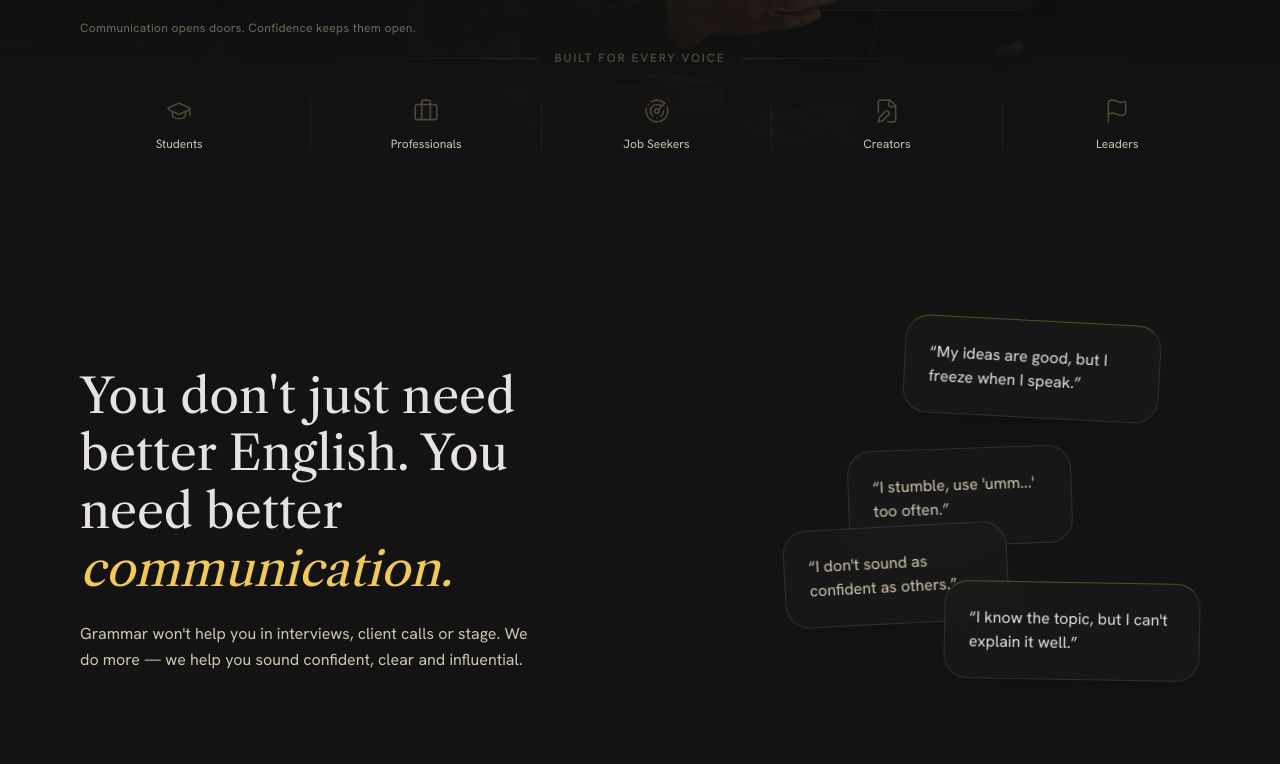
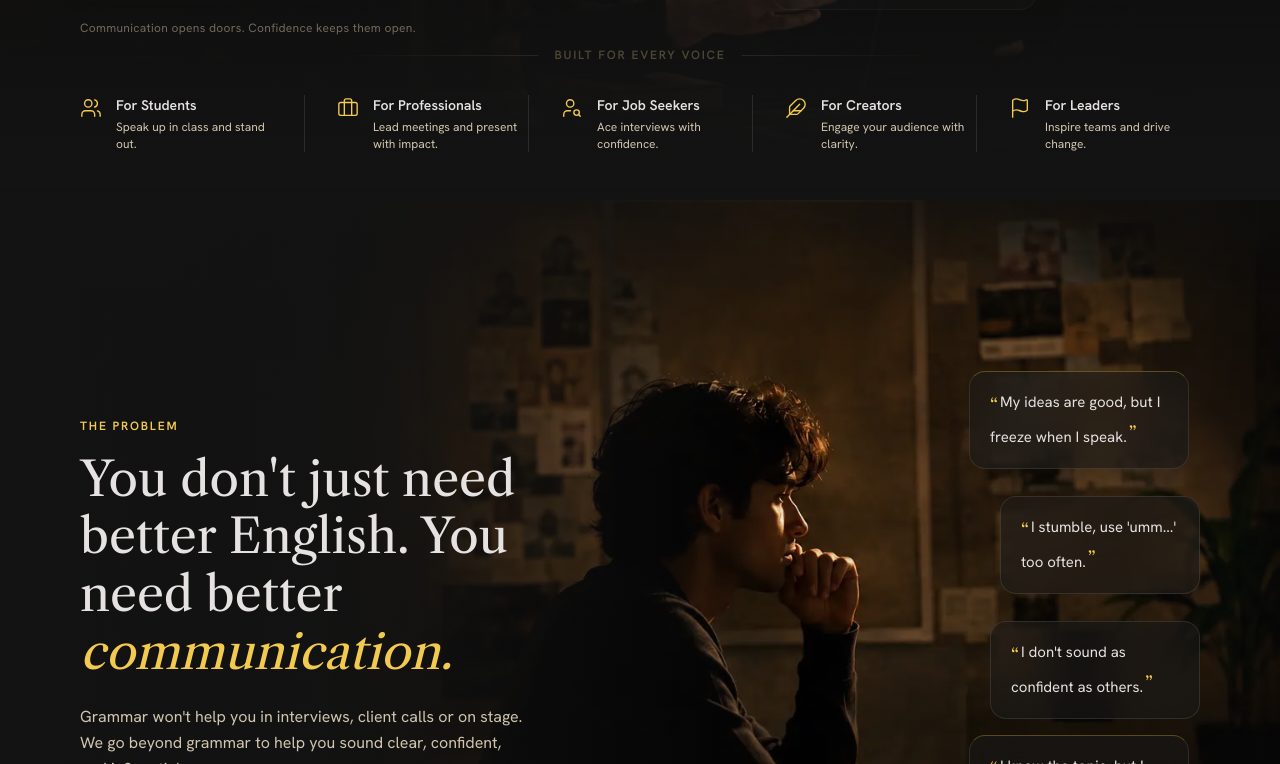
Before and after one commit to SurajAiri/confidence-speak-up, a Next.js app in the folder apps/demo/: page / in a window 1280 px wide. Shown: the part 536-1300 px from the top of the page. Built offline with nearby package versions, Linux system fonts and the light colour scheme.

Commit message:
problem-section-updated

```diff
--- a/apps/demo/src/components/hero.tsx
+++ b/apps/demo/src/components/hero.tsx
@@ -3,10 +3,10 @@
 import Image from "next/image";
 import { motion } from "framer-motion";
 import {
-  GraduationCap,
+  Users,
   Briefcase,
-  Radar,
-  FileEdit,
+  UserSearch,
+  Feather,
   Flag,
   Gauge,
   AudioWaveform,
@@ -21,11 +21,27 @@ import { easePremium } from "./motion-primitives";
 import { useEffect, useRef, useState, useCallback } from "react";
 
 const AUDIENCE = [
-  { icon: GraduationCap, label: "Students" },
-  { icon: Briefcase, label: "Professionals" },
-  { icon: Radar, label: "Job Seekers" },
-  { icon: FileEdit, label: "Creators" },
-  { icon: Flag, label: "Leaders" },
+  {
+    icon: Users,
+    label: "For Students",
+    copy: "Speak up in class and stand out.",
+  },
+  {
+    icon: Briefcase,
+    label: "For Professionals",
+    copy: "Lead meetings and present with impact.",
+  },
+  {
+    icon: UserSearch,
+    label: "For Job Seekers",
+    copy: "Ace interviews with confidence.",
+  },
+  {
+    icon: Feather,
+    label: "For Creators",
+    copy: "Engage your audience with clarity.",
+  },
+  { icon: Flag, label: "For Leaders", copy: "Inspire teams and drive change." },
 ];
 
 const FLOATING_TAGS = [
@@ -430,7 +446,7 @@ export function Hero() {
                 transition: { staggerChildren: 0.1, delayChildren: 0.3 },
               },
             }}
-            className="flex flex-nowrap md:flex-wrap justify-start md:justify-between items-center gap-8 overflow-x-auto pb-2 hide-scrollbar"
+            className="flex flex-nowrap md:flex-wrap justify-start md:justify-between items-stretch gap-0 overflow-x-auto pb-2 hide-scrollbar"
           >
             {AUDIENCE.map((item, i) => {
               const Icon = item.icon;
@@ -440,7 +456,7 @@ export function Hero() {
                   className="flex items-center shrink-0 md:flex-1"
                 >
                   {i !== 0 && (
-                    <div className="w-px h-12 bg-white/5 hidden md:block mr-8" />
+                    <div className="w-px self-stretch bg-white/10 hidden md:block mr-8" />
                   )}
                   <motion.div
                     variants={{
@@ -452,16 +468,21 @@ export function Hero() {
                       },
                     }}
                     whileHover={{ y: -3 }}
-                    className="flex flex-col items-center gap-3 shrink-0 md:flex-1 cursor-default group"
+                    className="flex items-start gap-3.5 shrink-0 md:flex-1 cursor-default group pr-6 md:pr-0"
                   >
                     <Icon
-                      size={26}
+                      size={22}
                       strokeWidth={1.5}
-                      className="text-outline-variant group-hover:text-primary transition-colors duration-300"
+                      className="text-primary shrink-0 mt-0.5 transition-transform duration-300 group-hover:scale-110"
                     />
-                    <span className="font-sans text-xs text-on-surface-variant whitespace-nowrap">
-                      {item.label}
-                    </span>
+                    <div className="flex flex-col gap-1 min-w-0">
+                      <span className="font-sans text-sm font-semibold text-on-surface whitespace-nowrap">
+                        {item.label}
+                      </span>
+                      <span className="font-sans text-xs text-on-surface-variant leading-snug max-w-[150px]">
+                        {item.copy}
+                      </span>
+                    </div>
                   </motion.div>
                 </div>
               );
--- a/apps/demo/src/components/problem-section.tsx
+++ b/apps/demo/src/components/problem-section.tsx
@@ -1,24 +1,59 @@
+import Image from "next/image";
 import { Reveal } from "./motion-primitives";
 import { QuoteCards } from "./quote-cards";
 
 export function ProblemSection() {
   return (
-    <section className="py-24 md:py-[120px] bg-surface overflow-hidden">
-      <div className="max-w-[1280px] mx-auto px-5 md:px-20">
+    <section className="relative py-24 md:py-[140px] bg-surface overflow-hidden">
+      {/* Background photo — visible behind the quote bubbles on desktop;
+          dimmed to near-black on mobile so the stacked copy stays legible. */}
+      <div className="absolute inset-0 z-0">
+        <Image
+          src="/assets/problem_bg.webp"
+          alt=""
+          fill
+          className="object-cover object-[75%_center] opacity-[0.14] md:opacity-100"
+          sizes="100vw"
+        />
+        <div
+          className="absolute inset-0 hidden md:block"
+          style={{
+            background:
+              "linear-gradient(to right, rgba(19,19,19,0.97) 0%, rgba(19,19,19,0.92) 24%, rgba(19,19,19,0.45) 46%, rgba(19,19,19,0.05) 62%, rgba(19,19,19,0.3) 100%)",
+          }}
+        />
+        <div
+          className="absolute inset-0 hidden md:block"
+          style={{
+            background:
+              "linear-gradient(to bottom, rgba(19,19,19,0.5) 0%, rgba(19,19,19,0) 18%, rgba(19,19,19,0) 78%, rgba(19,19,19,0.6) 100%)",
+          }}
+        />
+        <div className="absolute inset-0 bg-surface/85 md:hidden" />
+      </div>
+
+      <div className="max-w-[1280px] mx-auto px-5 md:px-20 relative z-10">
         <div className="grid grid-cols-1 md:grid-cols-2 gap-6 items-center">
-          <Reveal className="pr-0 md:pr-12">
+          <Reveal className="pr-0 md:pr-8">
+            <span className="font-sans text-xs font-semibold text-primary tracking-[0.15em] uppercase mb-4 block">
+              The Problem
+            </span>
             <h2 className="font-display text-[32px] leading-[1.2] md:text-[48px] md:leading-[1.2] text-on-surface mb-6">
               You don&apos;t just need better English. You need better{" "}
               <span className="italic text-primary">communication.</span>
             </h2>
             <p className="font-sans text-base leading-relaxed text-on-surface-variant max-w-md">
-              Grammar won&apos;t help you in interviews, client calls or
-              stage. We do more — we help you sound confident, clear and
-              influential.
+              Grammar won&apos;t help you in interviews, client calls or on
+              stage. We go beyond grammar to help you sound clear, confident,
+              and influential.
             </p>
           </Reveal>
 
-          <QuoteCards />
+          {/* Right column: reserves space so the copy stays put on mobile;
+              the actual photo is the section's full-bleed background. */}
+          <div className="relative h-[380px] md:h-[520px]">
+            <QuoteCards />
+          </div>
         </div>
       </div>
     </section>
--- a/apps/demo/src/components/quote-cards.tsx
+++ b/apps/demo/src/components/quote-cards.tsx
@@ -5,53 +5,51 @@ import { easePremium } from "./motion-primitives";
 
 const QUOTES = [
   {
-    text: "\u201cMy ideas are good, but I freeze when I speak.\u201d",
-    className: "top-0 right-2 md:right-10 w-56 md:w-64 rotate-3 z-20 shadow-2xl",
+    text: "My ideas are good, but I freeze when I speak.",
+    className: "top-[6%] right-[2%] w-[62%] max-w-[220px] md:w-64",
     emphasis: true,
     delay: 0.1,
   },
   {
-    text: "\u201cI stumble, use 'umm...' too often.\u201d",
-    className:
-      "top-28 md:top-32 right-20 md:right-32 w-48 md:w-56 -rotate-2 z-10 shadow-xl border-l-2 border-l-secondary/50",
+    text: "I stumble, use 'umm...' too often.",
+    className: "top-[30%] right-0 w-[58%] max-w-[200px] md:w-60",
     delay: 0.25,
   },
   {
-    text: "\u201cI know the topic, but I can't explain it well.\u201d",
-    className:
-      "bottom-8 md:bottom-10 right-0 w-56 md:w-64 rotate-1 z-30 shadow-2xl border-b-2 border-b-primary/50",
-    emphasis: true,
+    text: "I don't sound as confident as others.",
+    className: "top-[54%] right-0 w-[60%] max-w-[210px] md:w-60",
     delay: 0.4,
   },
   {
-    text: "\u201cI don't sound as confident as others.\u201d",
-    className:
-      "bottom-20 md:bottom-24 right-32 md:right-48 w-48 md:w-56 -rotate-3 z-10 shadow-xl border-r-2 border-r-tertiary/50",
+    text: "I know the topic, but I can't explain it well.",
+    className: "top-[76%] right-[2%] w-[62%] max-w-[220px] md:w-64",
+    emphasis: true,
     delay: 0.55,
   },
 ];
 
 export function QuoteCards() {
   return (
-    <div className="relative h-[340px] md:h-[400px] mt-12 md:mt-0">
+    <div className="absolute inset-0 z-20 pointer-events-none">
       {QUOTES.map((q) => (
         <motion.div
           key={q.text}
-          initial={{ opacity: 0, y: 30, scale: 0.9 }}
+          initial={{ opacity: 0, y: 20, scale: 0.94 }}
           whileInView={{ opacity: 1, y: 0, scale: 1 }}
-          viewport={{ once: true, amount: 0.4 }}
+          viewport={{ once: true, amount: 0.3 }}
           transition={{ duration: 0.7, ease: easePremium, delay: q.delay }}
-          whileHover={{ scale: 1.04, rotate: 0, zIndex: 40 }}
-          className={`absolute p-5 md:p-6 rounded-xl glass-panel ${
+          className={`absolute p-4 md:p-5 rounded-2xl glass-panel ${
             q.emphasis ? "glass-panel-glow" : ""
-          } ${q.className} cursor-default`}
+          } ${q.className} pointer-events-auto`}
         >
-          <p
-            className={`font-sans text-sm md:text-base ${
-              q.emphasis ? "text-on-surface" : "text-on-surface-variant"
-            }`}
-          >
+          <p className="font-sans text-[13px] md:text-[15px] leading-snug text-on-surface">
+            <span className="text-primary font-display text-lg align-top mr-0.5">
+              &ldquo;
+            </span>
             {q.text}
+            <span className="text-primary font-display text-lg align-bottom ml-0.5">
+              &rdquo;
+            </span>
           </p>
         </motion.div>
       ))}
```
Also changed, not shown: 1 other file (tests, documents, lock files or other folders).
